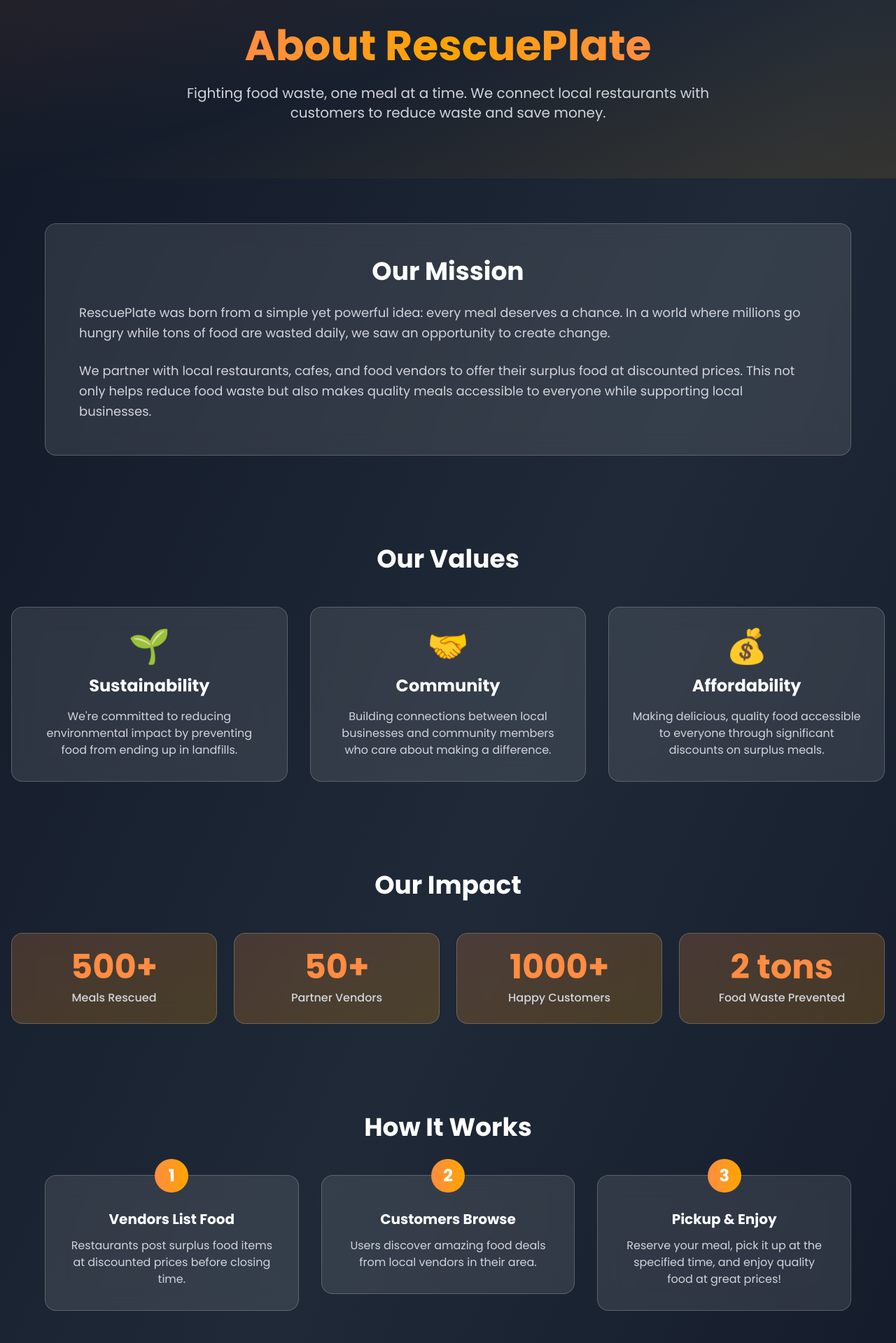
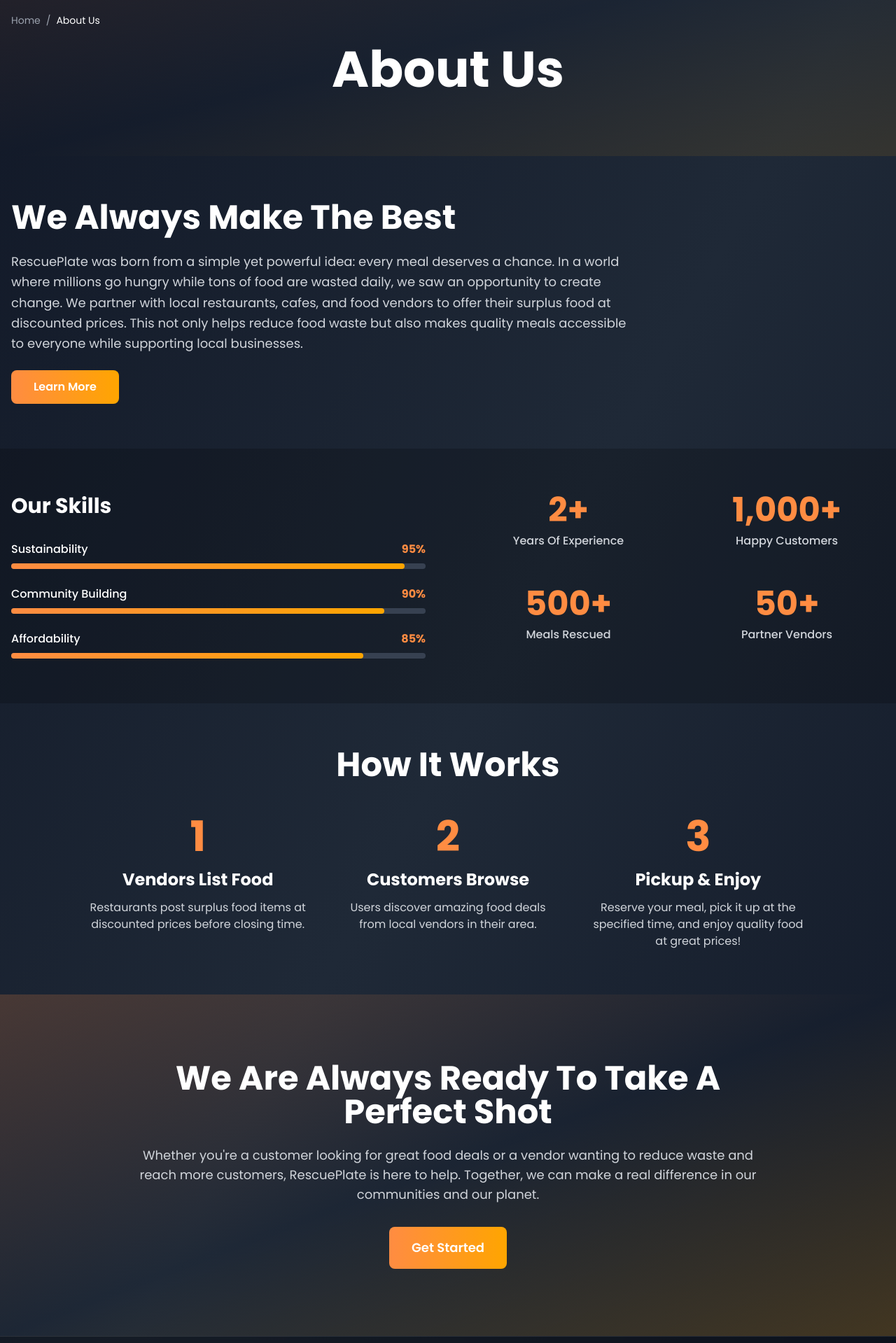
Before and after one commit to Dushimepaulette1/RescuePlate, a React (Vite) app in the folder client/: page /about in a window 1280 px wide. Shown: the part 101-2020 px from the top of the page at 70% size. Built offline with nearby package versions, Linux system fonts and the light colour scheme; the HTML template or start-up script is replaced by a standard one.

Commit message:
redesigned about us page: removed cards and emojis, added breadcrumbs and progress bars, simplified layout while keeping colors and content

```diff
--- a/client/src/pages/AboutUs.tsx
+++ b/client/src/pages/AboutUs.tsx
@@ -4,8 +4,8 @@ import { Link } from "react-router-dom";
 const AboutUs = () => {
   return (
     <div className="min-h-screen">
-      {/* Hero Section */}
-      <section className="relative py-20 px-4 overflow-hidden">
+      {/* Hero Section with Breadcrumbs */}
+      <section className="relative py-16 px-4 overflow-hidden">
         <div className="absolute inset-0 bg-gradient-to-br from-primary/10 via-transparent to-secondary/10"></div>
         <div className="max-w-7xl mx-auto relative z-10">
           {/* Back to Home Button */}
@@ -29,212 +29,198 @@ const AboutUs = () => {
             <span className="font-medium">Back to Home</span>
           </Link>
 
+          {/* Breadcrumbs */}
+          <div className="flex items-center gap-2 text-sm text-gray-400 mb-6">
+            <Link to="/" className="hover:text-primary transition">
+              Home
+            </Link>
+            <span>/</span>
+            <span className="text-white">About Us</span>
+          </div>
+
           <motion.div
             initial={{ opacity: 0, y: 30 }}
             animate={{ opacity: 1, y: 0 }}
             transition={{ duration: 0.8 }}
             className="text-center"
           >
-            <h1 className="text-5xl md:text-6xl font-bold mb-6">
-              <span className="bg-gradient-to-r from-primary via-secondary to-primary bg-clip-text text-transparent">
-                About RescuePlate
-              </span>
+            <h1 className="text-5xl md:text-7xl font-bold mb-6 text-white">
+              About Us
             </h1>
-            <p className="text-xl text-gray-300 max-w-3xl mx-auto">
-              Fighting food waste, one meal at a time. We connect local
-              restaurants with customers to reduce waste and save money.
-            </p>
           </motion.div>
         </div>
       </section>
 
-      {/* Mission Section */}
+      {/* Main Content Section */}
       <section className="py-16 px-4">
-        <div className="max-w-6xl mx-auto">
+        <div className="max-w-7xl mx-auto">
           <motion.div
             initial={{ opacity: 0, y: 20 }}
             whileInView={{ opacity: 1, y: 0 }}
             viewport={{ once: true }}
             transition={{ duration: 0.6 }}
-            className="bg-white/10 backdrop-blur-lg rounded-2xl p-8 md:p-12 border border-white/20"
           >
-            <h2 className="text-3xl md:text-4xl font-bold text-white mb-6 text-center">
-              Our Mission
+            <h2 className="text-4xl md:text-5xl font-bold text-white mb-6">
+              We Always Make The Best
             </h2>
-            <p className="text-lg text-gray-300 leading-relaxed mb-6">
+            <p className="text-lg text-gray-300 leading-relaxed mb-6 max-w-4xl">
               RescuePlate was born from a simple yet powerful idea: every meal
               deserves a chance. In a world where millions go hungry while tons
               of food are wasted daily, we saw an opportunity to create change.
-            </p>
-            <p className="text-lg text-gray-300 leading-relaxed">
               We partner with local restaurants, cafes, and food vendors to
               offer their surplus food at discounted prices. This not only helps
               reduce food waste but also makes quality meals accessible to
               everyone while supporting local businesses.
             </p>
+            <button className="bg-gradient-to-r from-primary to-secondary text-white px-8 py-3 rounded-lg font-semibold hover:shadow-lg hover:shadow-primary/50 transition">
+              Learn More
+            </button>
           </motion.div>
         </div>
       </section>
 
-      {/* Values Section */}
-      <section className="py-16 px-4">
+      {/* Stats and Skills Section */}
+      <section className="py-16 px-4 bg-black/20">
         <div className="max-w-7xl mx-auto">
-          <h2 className="text-3xl md:text-4xl font-bold text-white mb-12 text-center">
-            Our Values
-          </h2>
-          <div className="grid grid-cols-1 md:grid-cols-3 gap-8">
-            {[
-              {
-                title: "Sustainability",
-                icon: "🌱",
-                description:
-                  "We're committed to reducing environmental impact by preventing food from ending up in landfills.",
-              },
-              {
-                title: "Community",
-                icon: "🤝",
-                description:
-                  "Building connections between local businesses and community members who care about making a difference.",
-              },
-              {
-                title: "Affordability",
-                icon: "💰",
-                description:
-                  "Making delicious, quality food accessible to everyone through significant discounts on surplus meals.",
-              },
-            ].map((value, index) => (
+          <div className="grid grid-cols-1 md:grid-cols-2 gap-16">
+            {/* Skills */}
             <motion.div
-                key={index}
-                initial={{ opacity: 0, y: 20 }}
-                whileInView={{ opacity: 1, y: 0 }}
+              initial={{ opacity: 0, x: -20 }}
+              whileInView={{ opacity: 1, x: 0 }}
               viewport={{ once: true }}
-                transition={{ delay: index * 0.2 }}
-                className="bg-white/10 backdrop-blur-lg rounded-2xl p-8 border border-white/20 hover:border-primary/50 transition-all"
+              transition={{ duration: 0.6 }}
             >
-                <div className="text-5xl mb-4 text-center">{value.icon}</div>
-                <h3 className="text-2xl font-bold text-white mb-4 text-center">
-                  {value.title}
-                </h3>
-                <p className="text-gray-300 text-center">{value.description}</p>
-              </motion.div>
-            ))}
+              <h3 className="text-3xl font-bold text-white mb-8">Our Skills</h3>
+              <div className="space-y-6">
+                <div>
+                  <div className="flex justify-between mb-2">
+                    <span className="text-white font-medium">Sustainability</span>
+                    <span className="text-primary font-bold">95%</span>
+                  </div>
+                  <div className="w-full bg-gray-700 rounded-full h-2">
+                    <div className="bg-gradient-to-r from-primary to-secondary h-2 rounded-full" style={{ width: "95%" }}></div>
                   </div>
                 </div>
-      </section>
+                <div>
+                  <div className="flex justify-between mb-2">
+                    <span className="text-white font-medium">Community Building</span>
+                    <span className="text-primary font-bold">90%</span>
+                  </div>
+                  <div className="w-full bg-gray-700 rounded-full h-2">
+                    <div className="bg-gradient-to-r from-primary to-secondary h-2 rounded-full" style={{ width: "90%" }}></div>
+                  </div>
+                </div>
+                <div>
+                  <div className="flex justify-between mb-2">
+                    <span className="text-white font-medium">Affordability</span>
+                    <span className="text-primary font-bold">85%</span>
+                  </div>
+                  <div className="w-full bg-gray-700 rounded-full h-2">
+                    <div className="bg-gradient-to-r from-primary to-secondary h-2 rounded-full" style={{ width: "85%" }}></div>
+                  </div>
+                </div>
+              </div>
+            </motion.div>
 
-      {/* Impact Section */}
-      <section className="py-16 px-4">
-        <div className="max-w-7xl mx-auto">
-          <h2 className="text-3xl md:text-4xl font-bold text-white mb-12 text-center">
-            Our Impact
-          </h2>
-          <div className="grid grid-cols-1 md:grid-cols-4 gap-6">
-            {[
-              { number: "500+", label: "Meals Rescued" },
-              { number: "50+", label: "Partner Vendors" },
-              { number: "1000+", label: "Happy Customers" },
-              { number: "2 tons", label: "Food Waste Prevented" },
-            ].map((stat, index) => (
+            {/* Stats */}
             <motion.div
-                key={index}
-                initial={{ opacity: 0, scale: 0.8 }}
-                whileInView={{ opacity: 1, scale: 1 }}
+              initial={{ opacity: 0, x: 20 }}
+              whileInView={{ opacity: 1, x: 0 }}
               viewport={{ once: true }}
-                transition={{ delay: index * 0.1 }}
-                className="bg-gradient-to-br from-primary/20 to-secondary/20 backdrop-blur-lg rounded-2xl p-6 border border-white/20 text-center"
+              transition={{ duration: 0.6 }}
+              className="grid grid-cols-2 gap-8"
             >
-                <div className="text-4xl md:text-5xl font-bold text-primary mb-2">
-                  {stat.number}
+              <div className="text-center">
+                <div className="text-5xl font-bold text-primary mb-2">2+</div>
+                <div className="text-gray-300 font-medium">Years Of Experience</div>
               </div>
-                <div className="text-gray-300 font-medium">{stat.label}</div>
+              <div className="text-center">
+                <div className="text-5xl font-bold text-primary mb-2">1,000+</div>
+                <div className="text-gray-300 font-medium">Happy Customers</div>
+              </div>
+              <div className="text-center">
+                <div className="text-5xl font-bold text-primary mb-2">500+</div>
+                <div className="text-gray-300 font-medium">Meals Rescued</div>
+              </div>
+              <div className="text-center">
+                <div className="text-5xl font-bold text-primary mb-2">50+</div>
+                <div className="text-gray-300 font-medium">Partner Vendors</div>
+              </div>
             </motion.div>
-            ))}
           </div>
         </div>
       </section>
 
       {/* How It Works Section */}
       <section className="py-16 px-4">
-        <div className="max-w-6xl mx-auto">
-          <h2 className="text-3xl md:text-4xl font-bold text-white mb-12 text-center">
-            How It Works
-          </h2>
-          <div className="grid grid-cols-1 md:grid-cols-3 gap-8">
-            {[
-              {
-                step: "1",
-                title: "Vendors List Food",
-                description:
-                  "Restaurants post surplus food items at discounted prices before closing time.",
-              },
-              {
-                step: "2",
-                title: "Customers Browse",
-                description:
-                  "Users discover amazing food deals from local vendors in their area.",
-              },
-              {
-                step: "3",
-                title: "Pickup & Enjoy",
-                description:
-                  "Reserve your meal, pick it up at the specified time, and enjoy quality food at great prices!",
-              },
-            ].map((item, index) => (
-              <motion.div
-                key={index}
-                initial={{ opacity: 0, x: -20 }}
-                whileInView={{ opacity: 1, x: 0 }}
-                viewport={{ once: true }}
-                transition={{ delay: index * 0.2 }}
-                className="relative"
-              >
-                <div className="bg-white/10 backdrop-blur-lg rounded-2xl p-8 border border-white/20">
-                  <div className="absolute -top-6 left-1/2 transform -translate-x-1/2 w-12 h-12 bg-gradient-to-r from-primary to-secondary rounded-full flex items-center justify-center text-2xl font-bold text-white">
-                    {item.step}
-                  </div>
-                  <h3 className="text-xl font-bold text-white mb-3 text-center mt-4">
-                    {item.title}
-                  </h3>
-                  <p className="text-gray-300 text-center">{item.description}</p>
-                </div>
-              </motion.div>
-            ))}
-          </div>
-        </div>
-      </section>
-
-      {/* Team Section */}
-      <section className="py-16 px-4">
-        <div className="max-w-6xl mx-auto">
+        <div className="max-w-7xl mx-auto text-center">
           <motion.div
             initial={{ opacity: 0, y: 20 }}
             whileInView={{ opacity: 1, y: 0 }}
             viewport={{ once: true }}
-            className="bg-white/10 backdrop-blur-lg rounded-2xl p-8 md:p-12 border border-white/20 text-center"
+            transition={{ duration: 0.6 }}
           >
-            <h2 className="text-3xl md:text-4xl font-bold text-white mb-6">
-              Join the Movement
+            <h2 className="text-4xl md:text-5xl font-bold text-white mb-12">
+              How It Works
             </h2>
-            <p className="text-lg text-gray-300 mb-8 max-w-3xl mx-auto">
+            <div className="grid grid-cols-1 md:grid-cols-3 gap-12 max-w-5xl mx-auto">
+              <div>
+                <div className="text-6xl font-bold text-primary mb-4">1</div>
+                <h3 className="text-2xl font-bold text-white mb-3">
+                  Vendors List Food
+                </h3>
+                <p className="text-gray-300">
+                  Restaurants post surplus food items at discounted prices
+                  before closing time.
+                </p>
+              </div>
+              <div>
+                <div className="text-6xl font-bold text-primary mb-4">2</div>
+                <h3 className="text-2xl font-bold text-white mb-3">
+                  Customers Browse
+                </h3>
+                <p className="text-gray-300">
+                  Users discover amazing food deals from local vendors in their
+                  area.
+                </p>
+              </div>
+              <div>
+                <div className="text-6xl font-bold text-primary mb-4">3</div>
+                <h3 className="text-2xl font-bold text-white mb-3">
+                  Pickup & Enjoy
+                </h3>
+                <p className="text-gray-300">
+                  Reserve your meal, pick it up at the specified time, and enjoy
+                  quality food at great prices!
+                </p>
+              </div>
+            </div>
+          </motion.div>
+        </div>
+      </section>
+
+      {/* CTA Section */}
+      <section className="relative py-24 px-4 overflow-hidden">
+        <div className="absolute inset-0 bg-gradient-to-br from-primary/20 via-transparent to-secondary/20"></div>
+        <div className="max-w-4xl mx-auto relative z-10 text-center">
+          <motion.div
+            initial={{ opacity: 0, y: 20 }}
+            whileInView={{ opacity: 1, y: 0 }}
+            viewport={{ once: true }}
+            transition={{ duration: 0.6 }}
+          >
+            <h2 className="text-4xl md:text-5xl font-bold text-white mb-6">
+              We Are Always Ready To Take A Perfect Shot
+            </h2>
+            <p className="text-lg text-gray-300 mb-8">
               Whether you're a customer looking for great food deals or a vendor
               wanting to reduce waste and reach more customers, RescuePlate is
               here to help. Together, we can make a real difference in our
               communities and our planet.
             </p>
-            <div className="flex flex-col sm:flex-row gap-4 justify-center">
-              <a
-                href="/register"
-                className="bg-gradient-to-r from-primary to-secondary text-white px-8 py-3 rounded-lg font-semibold hover:shadow-lg hover:shadow-primary/50 transition"
-              >
-                Get Started Today
-              </a>
-              <a
-                href="/contact"
-                className="bg-white/10 backdrop-blur-sm text-white px-8 py-3 rounded-lg font-semibold hover:bg-white/20 transition"
-              >
-                Contact Us
-              </a>
-            </div>
+            <button className="bg-gradient-to-r from-primary to-secondary text-white px-8 py-4 rounded-lg font-semibold hover:shadow-lg hover:shadow-primary/50 transition text-lg">
+              Get Started
+            </button>
           </motion.div>
         </div>
       </section>
```
Lines whose indentation alone changed are shown as unchanged.
